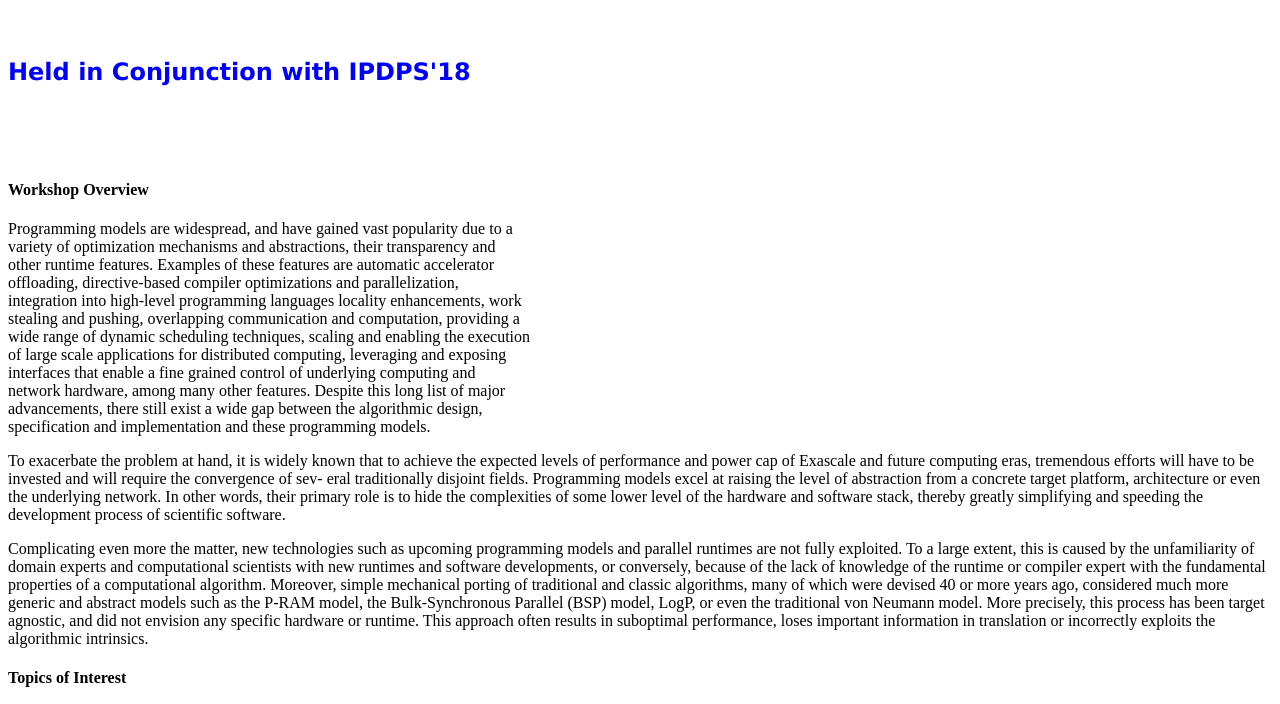
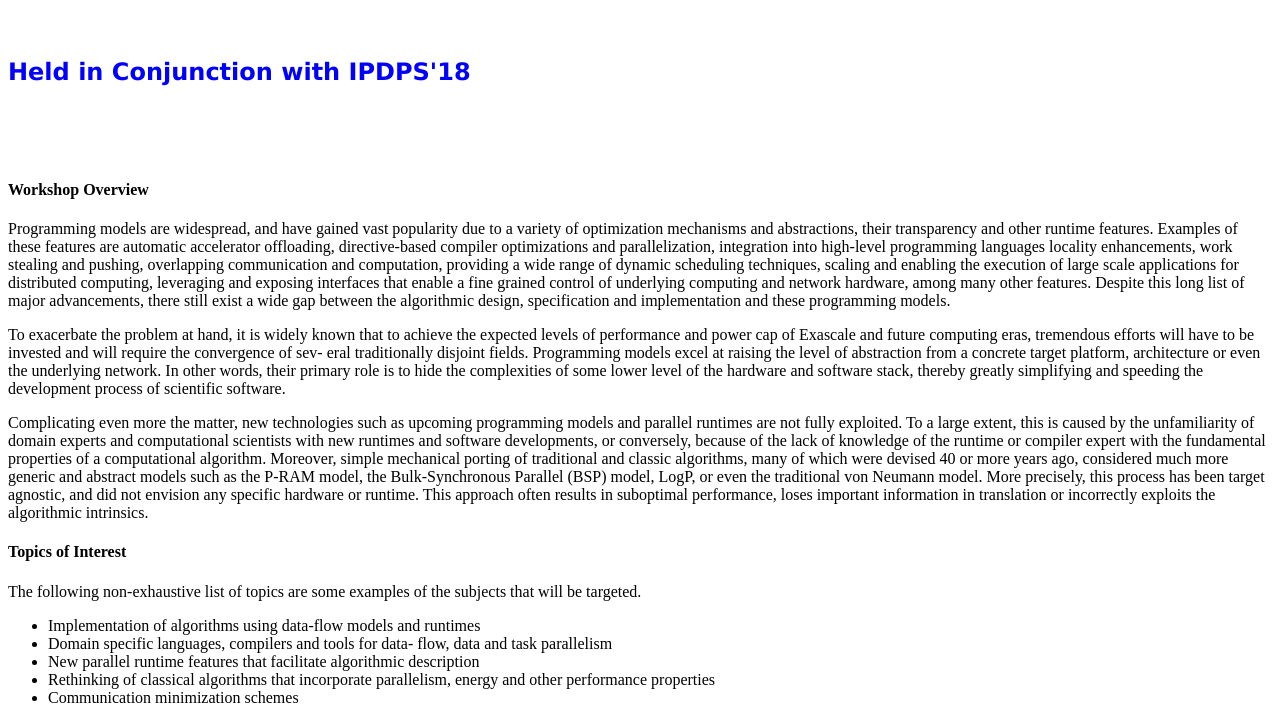
Before and after one commit to kongm/kongm.github.io, a plain HTML site: page index.html in a window 1280 px wide. Shown: the part 62-766 px from the top of the page. Drawn offline with Linux system fonts and the light colour scheme.

Commit message:
Adding content ...

```diff
--- a/index.html
+++ b/index.html
@@ -15,18 +15,18 @@
 <section>
 <h4> Workshop Overview </h4>
 <p>
-Programming models are widespread, and have gained vast popularity due to a<br>
-variety of optimization mechanisms and abstractions, their transparency and<br>
-other runtime features. Examples of these features are automatic accelerator<br>
-offloading, directive-based compiler optimizations and parallelization,<br>
-integration into high-level programming languages locality enhancements, work<br>
-stealing and pushing, overlapping communication and computation, providing a<br>
-wide range of dynamic scheduling techniques, scaling and enabling the execution<br>
-of large scale applications for distributed computing, leveraging and exposing<br>
-interfaces that enable a fine grained control of underlying computing and<br>
-network hardware, among many other features. Despite this long list of major<br>
-advancements, there still exist a wide gap between the algorithmic design,<br>
-specification and implementation and these programming models.<br>
+Programming models are widespread, and have gained vast popularity due to a
+variety of optimization mechanisms and abstractions, their transparency and
+other runtime features. Examples of these features are automatic accelerator
+offloading, directive-based compiler optimizations and parallelization,
+integration into high-level programming languages locality enhancements, work
+stealing and pushing, overlapping communication and computation, providing a
+wide range of dynamic scheduling techniques, scaling and enabling the execution
+of large scale applications for distributed computing, leveraging and exposing
+interfaces that enable a fine grained control of underlying computing and
+network hardware, among many other features. Despite this long list of major
+advancements, there still exist a wide gap between the algorithmic design,
+specification and implementation and these programming models.
 </p>
 
 <p>
```
